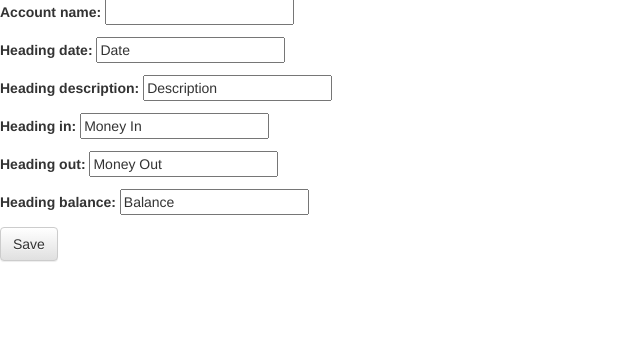
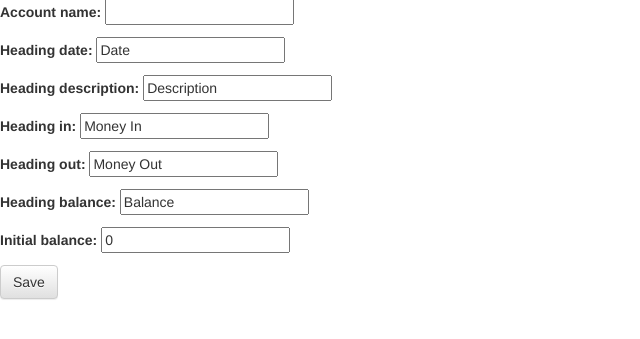
Before and after one commit to maxjnorman/toy-data-analysis, a Django app: page /account/create/ in a window 1280 px wide. Shown: the part 224-563 px from the top of the page, without its empty margins (0-640 px from the left). Run offline with Django 3.2, Linux system fonts and the light colour scheme; some libraries are stand-ins or nearby versions.

Commit message:
Can now calculate balance properly

```diff
--- a/data_analysis/data_app/forms.py
+++ b/data_analysis/data_app/forms.py
@@ -13,6 +13,7 @@ class AccountCreateForm(forms.ModelForm):
             'heading_in',
             'heading_out',
             'heading_balance',
+            'initial_balance',
         )
 
 
--- a/data_analysis/data_app/models.py
+++ b/data_analysis/data_app/models.py
@@ -1,26 +1,46 @@
 from django.db import models
 from django.utils import timezone
+from django.db.models.functions import Coalesce
+
+
+
 
 class Account(models.Model):
     account_name = models.CharField(max_length=100)
+    initial_balance = models.DecimalField(max_digits=8, decimal_places=2, blank=True, null=True, default=0)
+    current_balance = models.DecimalField(max_digits=8, decimal_places=2, blank=True, null=True)
+
     heading_date = models.CharField(max_length=50, default="Date")
     heading_description = models.CharField(max_length=50, default="Description")
     heading_in = models.CharField(max_length=50, default="Money In")
     heading_out = models.CharField(max_length=50, default="Money Out")
     heading_balance = models.CharField(max_length=50, default="Balance")
+
     created_date = models.DateTimeField(default=timezone.now)
     published_date = models.DateTimeField(blank=True, null=True)
 
     def __str__(self):
         return self.account_name
 
+
+
+
 class Transaction(models.Model):
     account = models.ForeignKey('data_app.Account', related_name='transactions')
+
     trans_date = models.DateField()
     description = models.CharField(max_length=200)
     money_in = models.DecimalField(max_digits=8, decimal_places=2, blank=True, null=True)
     money_out = models.DecimalField(max_digits=8, decimal_places=2, blank=True, null=True)
+    net_input = models.DecimalField(max_digits=8, decimal_places=2, blank=True, null=True)
     balance = models.DecimalField(max_digits=8, decimal_places=2, blank=True, null=True)
 
     def __str__(self):
         return '%s %s' % (self.trans_date, self.description)
+
+    def nulls_to_zero(self):
+        self.money_in = Coalesce(self.money_in, 0)
+        self.money_out = Coalesce(self.money_out, 0)
+
+    def calc_net_input(self):
+        self.net_input = self.money_in - self.money_out
--- a/data_analysis/data_app/templates/budget_app/account_list.html
+++ b/data_analysis/data_app/templates/budget_app/account_list.html
@@ -4,7 +4,7 @@
   {% for account in accounts %}
     <div class="post">
       <div class="date">
-        <p>{{ account.published_date }}</p>
+        <p>{{ account.current_balance }}</p>
       </div>
       <h1><a href="{% url 'account_detail' pk=account.pk %}">{{ account.account_name }}</a>
     </div>
--- a/data_analysis/data_app/templates/budget_app/accounts_summary.html
+++ b/data_analysis/data_app/templates/budget_app/accounts_summary.html
@@ -0,0 +1,2 @@
+<!--Display a side by side comparison of accounts
+    maybe just display the trans_date and balance-->
--- a/data_analysis/data_app/views.py
+++ b/data_analysis/data_app/views.py
@@ -1,5 +1,7 @@
 from django.shortcuts import render, get_object_or_404, redirect
 from django.utils import timezone
+from django.db.models.functions import Coalesce
+from django.db.models import Sum, Count
 
 from .models import Account, Transaction
 from .forms import AccountCreateForm, AccountEditForm, TransactionInputForm
@@ -7,11 +9,38 @@ from .forms import AccountCreateForm, AccountEditForm, TransactionInputForm
 
 def account_list(request):
     accounts = Account.objects.all()
-    return render(request, 'budget_app/account_list.html', {'accounts' : accounts})
+    return render(request, 'budget_app/account_list.html', {'accounts': accounts})
+
 
 def account_detail(request, pk):
+    # Access the database
     account = get_object_or_404(Account, pk=pk)
-    return render(request, 'budget_app/account_detail.html', {'account' : account})
+    transaction_set = Transaction.objects.filter(account__pk=pk).order_by('-trans_date')
+    # See if any transactions are new --> balance.check == Null
+    if transaction_set.exists():
+        null_balance_set = transaction_set.filter(balance__isnull=True)
+        if null_balance_set.exists():
+            pass
+        else:
+            null_balance_set = None
+    else:
+        null_balance_set = None
+    # Recalculate the balance values if any are detected as 'new'
+    if null_balance_set:
+        # Calculate the current balance
+        net_input_sum = transaction_set.aggregate(current_balance=Sum('net_input'))
+        current_balance = net_input_sum['current_balance']
+        account.current_balance = current_balance
+        account.save()
+        # Find the oldest 'Null' transaction
+        first_null_transaction = null_balance_set.first()
+        first_null_date = first_null_transaction.trans_date
+        for transaction in transaction_set.filter(trans_date__gte=first_null_date):
+            transaction.balance = current_balance
+            current_balance = current_balance - transaction.net_input
+            transaction.save()
+    return render(request, 'budget_app/account_detail.html', {'account': account, 'transaction_set': transaction_set})
+
 
 def account_create(request):
     if request.method == "POST":
@@ -23,7 +52,8 @@ def account_create(request):
             return redirect('account_detail', pk=account.pk)
     else:
         form = AccountCreateForm()
-    return render(request, 'budget_app/account_create.html', {'form' : form})
+    return render(request, 'budget_app/account_create.html', {'form': form})
+
 
 def account_edit(request, pk):
     account = get_object_or_404(Account, pk=pk)
@@ -35,7 +65,8 @@ def account_edit(request, pk):
             return redirect('account_detail', pk=account.pk)
     else:
         form = AccountEditForm(instance=account)
-    return render(request, 'budget_app/account_edit.html', {'form' : form})
+    return render(request, 'budget_app/account_edit.html', {'form': form})
+
 
 def transaction_input(request, pk):
     account = get_object_or_404(Account, pk=pk)
@@ -44,12 +75,15 @@ def transaction_input(request, pk):
         if form.is_valid():
             transaction = form.save(commit=False)
             transaction.account = account
+            transaction.nulls_to_zero()
+            transaction.calc_net_input()
             transaction.save()
             return redirect('account_detail', pk=account.pk)
     else:
         form = TransactionInputForm()
     return render(request, 'budget_app/transaction_input.html', {'form': form, 'account': account})
 
+
 def transaction_edit(request, pk):
     # code to edit a transaction entry
     return ("transaction_edit_render")
```
Also changed, not shown: data_analysis/data_app/static/css/data_app.css (deleted, +0 -8 lines), data_analysis/data_app/templates/budget_app/account_detail.html (+17 -7 lines), data_analysis/data_app/functions.py (added), data_analysis/data_app/migrations/0010_transaction_net_input.py (added), data_analysis/data_app/migrations/0011_auto_20161211_1846.py (added), data_analysis/data_app/migrations/0012_auto_20161211_1847.py (added), 1 other file.
